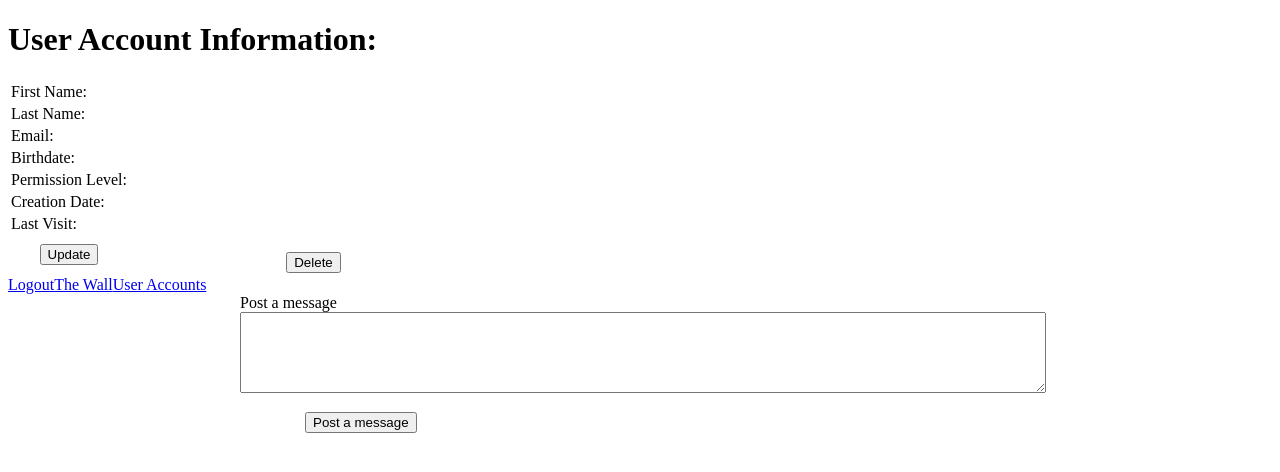
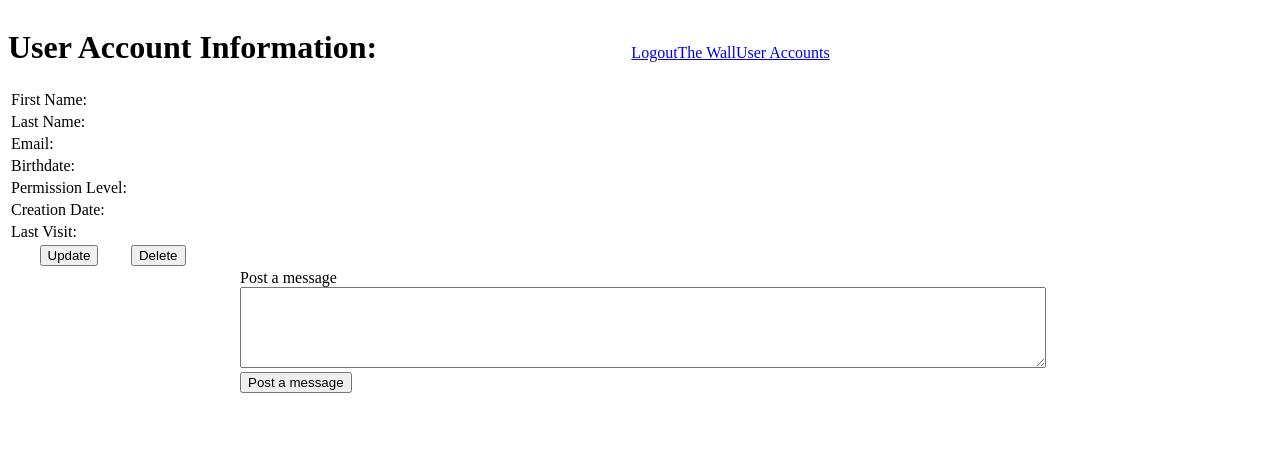
Before and after one commit to mawfia/User-Dashboard-Flask, a Flask app: template templates/user.html in a window 1280 px wide. Shown: the top 472 px of the page. Run offline with Flask 2, Linux system fonts and the light colour scheme; the template is opened without the code that fills it, so the values that code supplies are empty; parts of the project's set-up code (start-up, migrations or seed data) failed here and were passed over.

Commit message:
Functioning message board for user and wall.  Next should sort messages and style user update section.

```diff
--- a/message.py
+++ b/message.py
@@ -22,9 +22,7 @@ def create(user_id=None):
         query = "INSERT INTO users_messages (user_id, message_id) VALUES (:user_id, :message_id)"
         data = { 'user_id': user_id, 'message_id': message_id }
         mysql.query_db(query, data)
-        return redirect('/wall/' + user_id)
-
-
+        return redirect('/user/' + user_id)
 
 @message.route('/<message_id>/delete', methods=['POST'])
 def destroy(message_id):
--- a/static/css/user.css
+++ b/static/css/user.css
@@ -1,27 +1,13 @@
-form{
-    width: 300px;
-    height: auto;
+#user{
+    width: 49%;
+    display: inline-block;
 }
 
-input{
-    margin-top: 15px;
+#errors{
+    width: 49%;
+    display: inline-block;
 }
 
-input:nth-of-type(1){
-    margin-left: 65px;
-}
-
-input:nth-of-type(2){
-    margin-left: 67px;
-}
-
-input:nth-of-type(3){
-    margin-left: 98px;
-}
-
-input:nth-of-type(4){
-    margin-left: 74px;
-}
 
 #top{
   width: 800px;
--- a/templates/user.html
+++ b/templates/user.html
@@ -22,9 +22,7 @@
          <tfoot>
            <tr>
              {% if session['user_id'] == user['id'] or session['permission_level'][0] > 1 %}<th><button type="button">Update</button></th>{% endif %}
-             {% if session['user_id'] == user['id'] or session['permission_level'][0] > 2 %}
-                <th><form action="/user/{{user['id']}}/delete" method="GET"><input type="submit" value="Delete"></form>
-             {% endif %}
+             {% if session['user_id'] == user['id'] or session['permission_level'][0] > 2 %}<th><form action="/user/{{user['id']}}/delete" method="GET"><input type="submit" value="Delete"></form></th>{% endif %}
            </tr>
          </tfoot>
        </table>
@@ -71,7 +69,7 @@
           {% else %}
                <h4><a href="/user/{{message['from_id']}}">{{message['first_name']}} {{message['last_name']}}</a> - {{message['date']}}</h4>
           {% endif %}
-          <p>{{message['message']}}</p>{% if session['user_id'] == message['user_id'] %}<form action="/message/{{message['id']}}/delete" method="POST"><input type='submit' value='Delete'>{% endif %}</form>
+          <p>{{message['message']}}</p>{% if session['user_id'] == message['user_id'] %}<form action="/message/{{message['id']}}/delete" method="POST"><input type='submit' value='Delete'></form>{% endif %}
             <ul>
             {% if message['comments'] %}
               {% for comment in message['comments'] %}
--- a/templates/wall.html
+++ b/templates/wall.html
@@ -23,7 +23,7 @@
            {% else %}
                 <h4><a href="/user/{{message['user_id']}}">{{message['first_name']}} {{message['last_name']}}</a> - {{message['date']}}</h4>
            {% endif %}
-           <p>{{message['message']}}</p>{% if session['user_id'] == message['user_id'] %}<form action="/message/{{message['id']}}/delete" method="POST"><input type='submit' value='Delete'>{% endif %}</form>
+           <p>{{message['message']}}</p>{% if session['user_id'] == message['user_id'] %}<form action="/message/{{message['id']}}/delete" method="POST"><input type='submit' value='Delete'></form>{% endif %}
              <ul>
              {% if message['comments'] %}
                {% for comment in message['comments'] %}
--- a/wall.py
+++ b/wall.py
@@ -26,7 +26,6 @@ def showMessages(user_id=None):
                 messages.append(results[m])
                 messages[len(messages)-1]['user_from'] = results[m]['user_id']
                 messages[len(messages)-1]['user_to'] = results[m+1]['user_id']
-            print(messages)
     if len(messages) > 0:
         for message in messages:
             comments = showComments(message['id'])
```
Also changed, not shown: User.py (+9 -4 lines), templates/index.html (+4 -4 lines).
